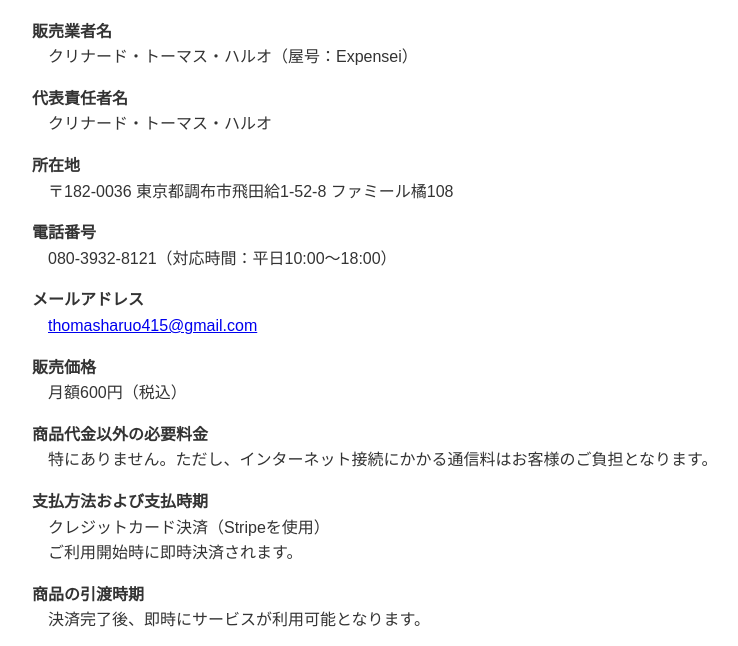
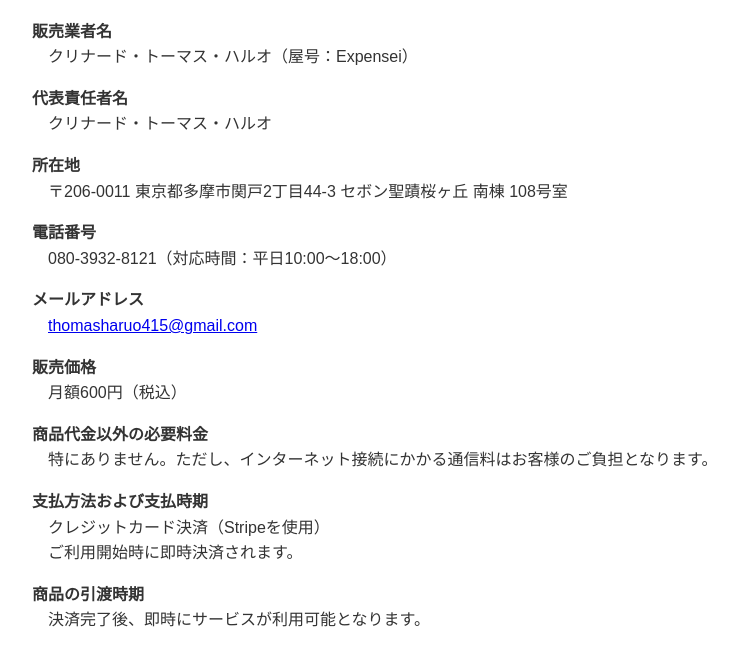
Before and after one commit to TomCat-415/expensei-stripe-homepage, a plain HTML site: page disclosure.html in a window 1280 px wide. Shown: the part 118-764 px from the top of the page, without its empty margins (258-996 px from the left). Drawn offline with Linux system fonts and the light colour scheme.

Commit message:
Update disclosure.html

```diff
--- a/disclosure.html
+++ b/disclosure.html
@@ -39,7 +39,7 @@
     <dd>クリナード・トーマス・ハルオ</dd>
 
     <dt>所在地</dt>
-    <dd>〒182-0036 東京都調布市飛田給1-52-8 ファミール橘108</dd>
+    <dd>〒206-0011 東京都多摩市関戸2丁目44-3 セボン聖蹟桜ヶ丘 南棟 108号室</dd>
 
     <dt>電話番号</dt>
     <dd>080-3932-8121（対応時間：平日10:00〜18:00）</dd>
```
